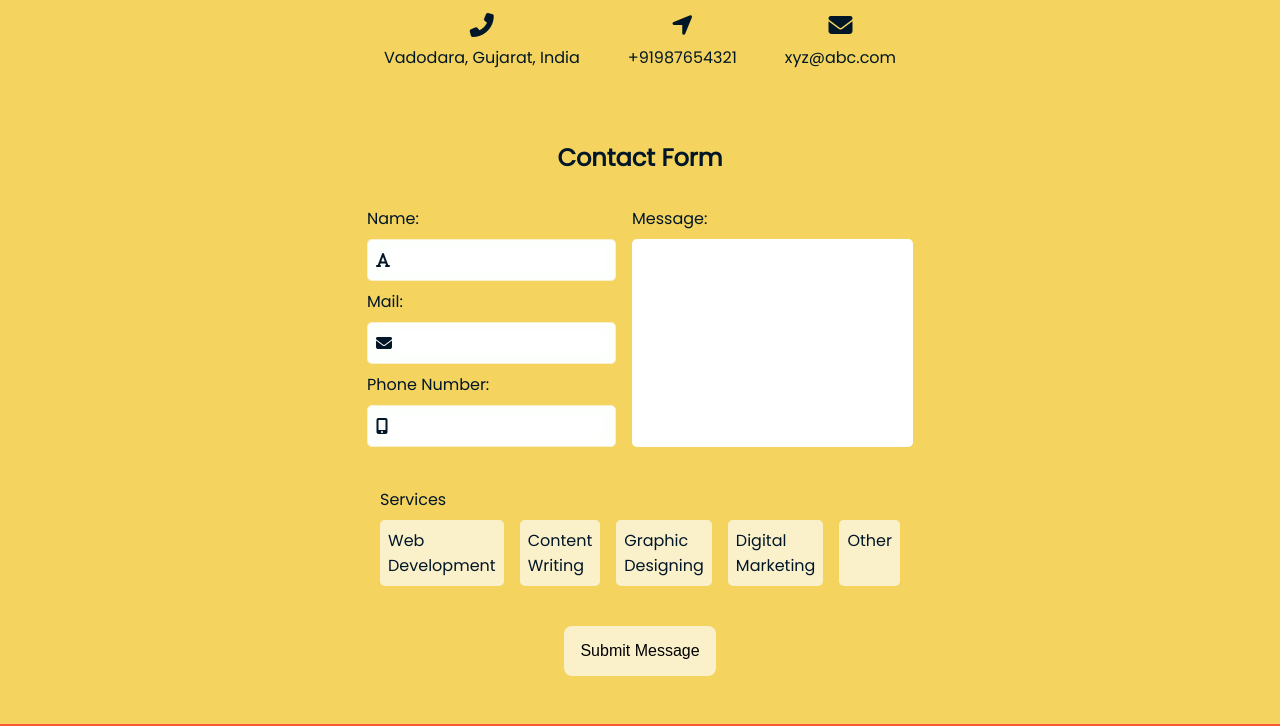
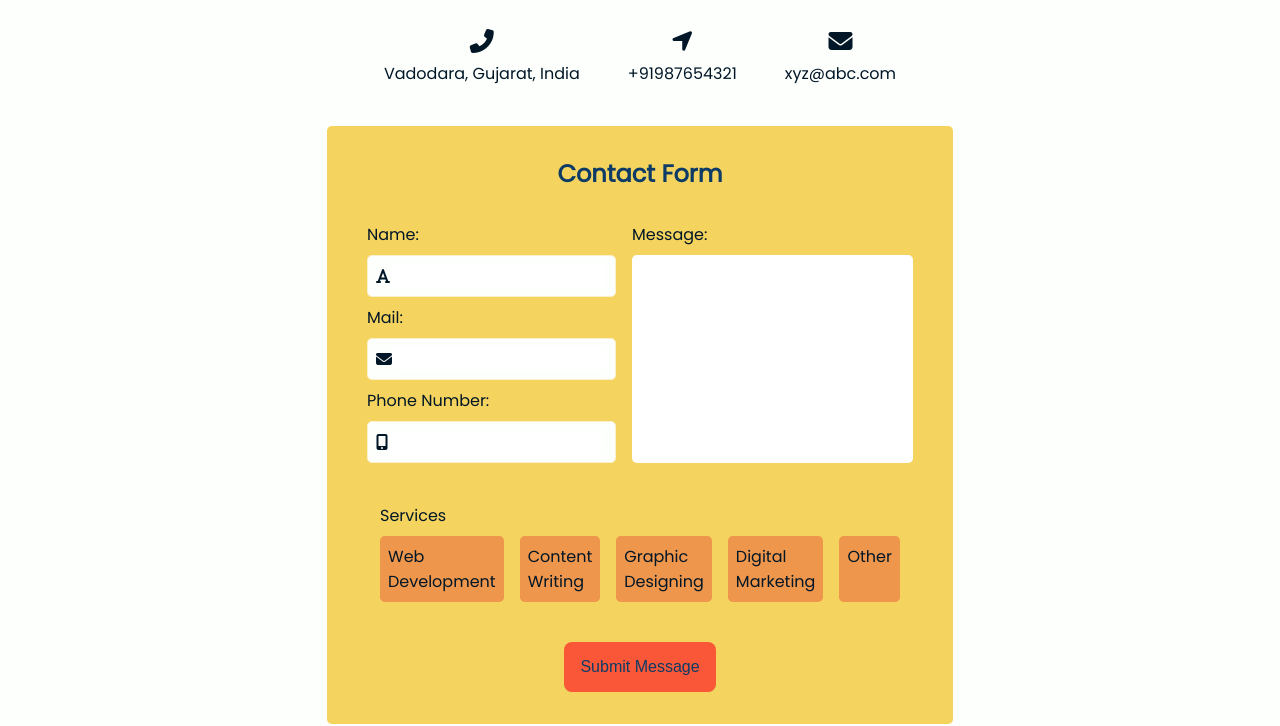
Before and after one commit to harshitadaswani/insaid_assignment, a plain HTML site: page src/contact.html in a window 1280 px wide. Shown: the part 252-978 px from the top of the page. Drawn offline with Linux system fonts and the light colour scheme.

Commit message:
refactor: contact page
- refactored form color
- sorted css in ascending order

```diff
--- a/src/contact.html
+++ b/src/contact.html
@@ -24,7 +24,7 @@
         Contact Us
       </button>
     </header>
-    <section class="accent-bg1 p-s">
+    <section class="p-s m-s">
       <h2 class="txt-center secondary-color p-xs m-xs">Contact Us</h2>
       <p class="txt-center p-xs m-xs">
         Any questions or remarks? Just write us.
@@ -43,8 +43,10 @@
           <p class="p-xs">xyz@abc.com</p>
         </div>
       </div>
-      <form class="flex flex-column flex-align-center p-s">
-        <h3 class="p-xs m-xs txt-center">Contact Form</h3>
+      <form
+        class="form-width m-auto br-s accent-bg1 flex flex-column flex-align-center p-s"
+      >
+        <h3 class="p-xs m-xs txt-center secondary-color">Contact Form</h3>
         <div class="flex flex-row flex-start p-xs m-xs">
           <div>
             <label for="name" class="m-xs">Name:</label>
@@ -94,26 +96,29 @@
         <div class="p-xs m-xs">
           <label for="services" class="m-xs">Services</label>
           <div class="flex flex-row">
-            <div class="txt-cursor chips primary-bg br-s p-xs m-xs">
+            <div class="txt-cursor chips accent-bg2 br-s p-xs m-xs">
               Web <br />
               Development
             </div>
-            <div class="txt-cursor chips primary-bg br-s p-xs m-xs">
+            <div class="txt-cursor chips accent-bg2 br-s p-xs m-xs">
               Content <br />
               Writing
             </div>
-            <div class="txt-cursor chips primary-bg br-s p-xs m-xs">
+            <div class="txt-cursor chips accent-bg2 br-s p-xs m-xs">
               Graphic <br />
               Designing
             </div>
-            <div class="txt-cursor chips primary-bg br-s p-xs m-xs">
+            <div class="txt-cursor chips accent-bg2 br-s p-xs m-xs">
               Digital <br />
               Marketing
             </div>
-            <div class="txt-cursor chips primary-bg br-s p-xs m-xs">Other</div>
+            <div class="txt-cursor chips accent-bg2 br-s p-xs m-xs">Other</div>
           </div>
         </div>
-        <button class="p-s m-s btn primary-bg border-none" type="submit">
+        <button
+          class="p-s m-s btn accent-bg3 secondary-color border-none"
+          type="submit"
+        >
           Submit Message
         </button>
       </form>
--- a/stylesheets/contact.css
+++ b/stylesheets/contact.css
@@ -1,10 +1,15 @@
+.border {
+  border: 0.1rem solid var(--primary-color);
+}
+
+.chips:hover {
+  background-color: var(--accent-color3);
+  color: var(--secondary-color);
+}
+
 .hover-tab:hover {
   background-color: var(--accent-color3);
   color: var(--accent-color1);
-}
-
-.border {
-  border: 0.1rem solid var(--primary-color);
 }
 
 .p-0 {
@@ -15,7 +20,12 @@ textarea {
   resize: none;
 }
 
-.chips:hover {
-  background-color: var(--accent-color2);
-  color: var(--secondary-color);
+.form-width {
+  width: max-content;
 }
+
+@media only screen and (max-width: 650px) {
+  .form-width {
+    width: auto;
+  }
+}
```
